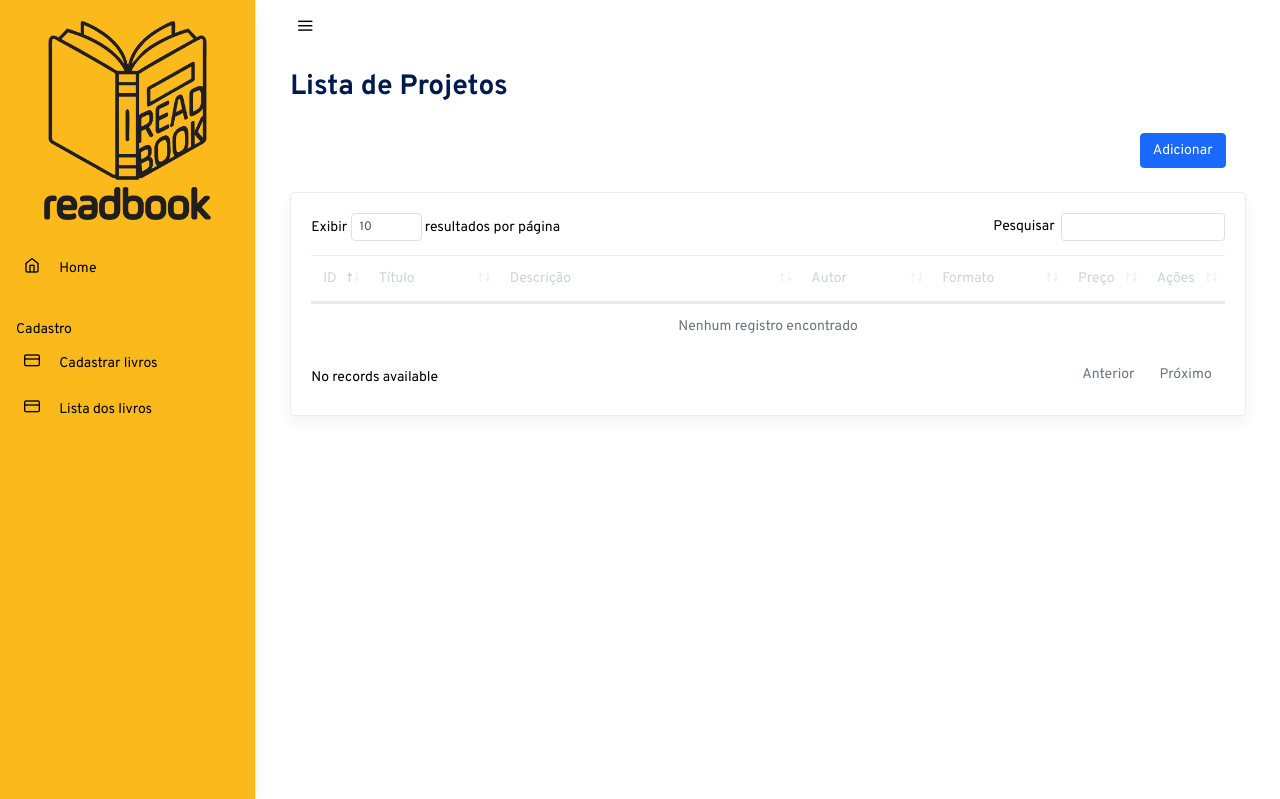
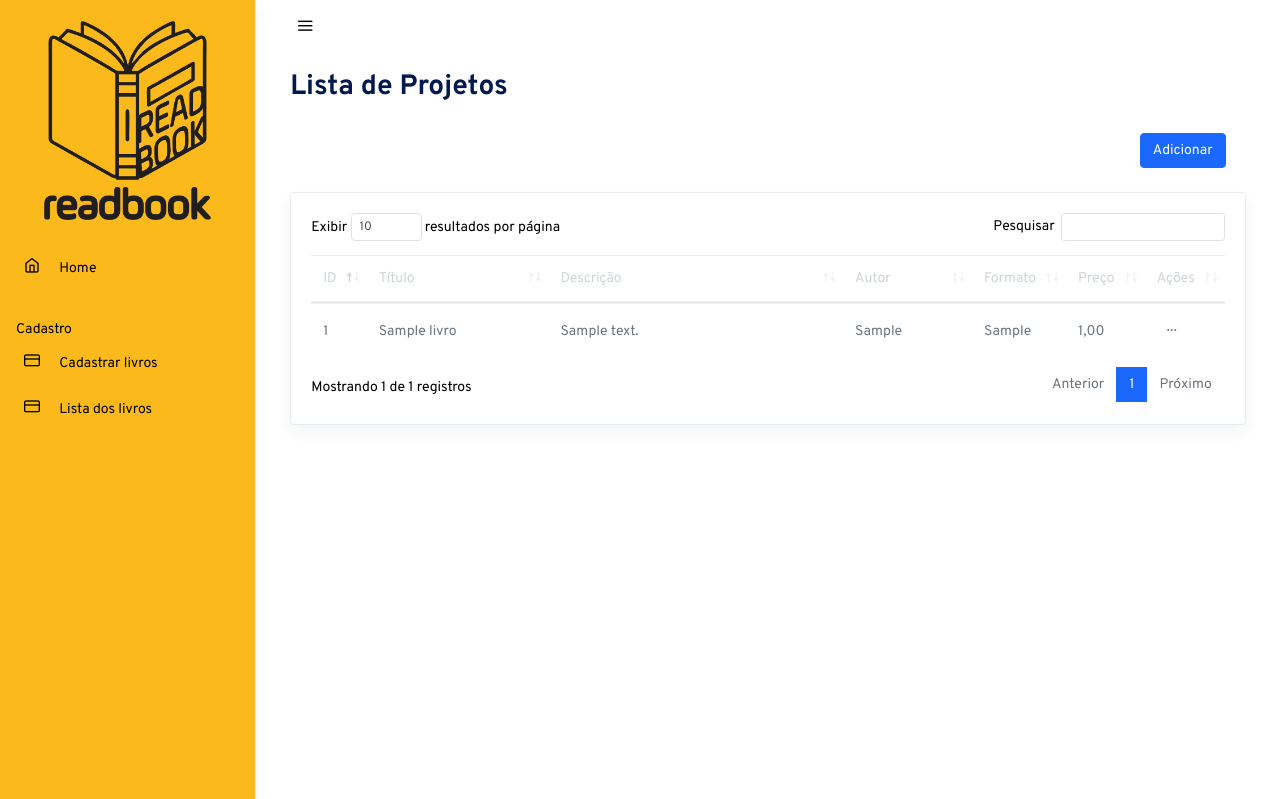
Before and after one commit to JeffersonGuedes/Plataforma_web, a Django app: page /auth/livros/ in a window 1280 px wide. Shown: the top 799 px of the page. Run offline with Django 5.2, Linux system fonts and the light colour scheme; a user stored in the database is signed in; tables that the repository leaves empty hold one stand-in row (values such as "Sample post"); some libraries are stand-ins or nearby versions; some web fonts are replaced.

Commit message:
Foi finalizado o Crud vinculado com o a conta do usuário onde cada usuário tem sua biblioteca de livros

```diff
--- a/home/models.py
+++ b/home/models.py
@@ -1,8 +1,6 @@
 from django.db import models
+from django.contrib.auth.models import User
 
-class Usuario(models.Model):
-    nome = models.CharField(max_length=150)
-    senha = models.CharField(max_length=20)
 
 class Livro(models.Model):
     titulo = models.CharField(max_length=255)
@@ -17,7 +15,7 @@ class Livro(models.Model):
     formato = models.CharField(max_length=50, blank=True, null=True)
     preco = models.DecimalField(max_digits=10, decimal_places=2, blank=True, null=True)
     data_adicao = models.DateTimeField(auto_now_add=True)
-    usuario = models.ForeignKey(Usuario, on_delete=models.CASCADE, related_name='livros')
+    user = models.ForeignKey(User, on_delete=models.CASCADE, related_name='livros', default=1)
 
     def __str__(self):
-        return self.titulo
+        return f"Form {self.id} for {self.user.username}"
--- a/home/templates/base.html
+++ b/home/templates/base.html
@@ -32,13 +32,13 @@
 
         <nav class="vertnav navbar navbar-light " >
           <div class="w-100 mb-4 d-flex justify-content-center">
-            <a class="navbar-brand mx-auto mt-2 flex-fill text-center " href="/home/">
+            <a class="navbar-brand mx-auto mt-2 flex-fill text-center " href="/auth/home/">
               <img src="{% static 'assets/favicon/LOGOg.png' %}" class=" card-img-top w-75" alt="logo readbook" >
             </a>
           </div>
           <ul class="navbar-nav flex-fill w-100 mb-2">
             <li class="nav-item dropdown">
-              <a class="nav-link" href="/home/">
+              <a class="nav-link" href="/auth/home/">
                 <i class="fe fe-home fe-16"></i>
                 <span class="ml-3 item-text">Home</span><span class="sr-only"></span>
               </a>
@@ -49,7 +49,7 @@
           </p>
           <ul class="navbar-nav flex-fill w-100 mb-2">
             <li class="nav-item dropdown">
-              <a class="nav-link" href="/home/livro/create/ ">
+              <a class="nav-link" href="/auth/livro/create/ ">
                 <i class="fe fe-credit-card fe-16"></i>
                 <span class="ml-3 item-text">Cadastrar livros</span>
               </a>
@@ -57,7 +57,7 @@
           </ul>
           <ul class="navbar-nav flex-fill w-100 mb-2">
             <li class="nav-item dropdown">
-              <a class="nav-link" href="/home/livros/">
+              <a class="nav-link" href="/auth/livros/">
                 <i class="fe fe-credit-card fe-16"></i>
                 <span class="ml-3 item-text">Lista dos livros</span>
               </a>
--- a/home/templates/livro_list.html
+++ b/home/templates/livro_list.html
@@ -7,7 +7,7 @@
               <div class="col-md-12 p-0 m-0">
                 <div class="col m-0 p-0" style="text-align: right;" >
                   <div class="card-body">
-                    <a href='./solicitacao_projeto'><button type="submit" class="btn btn-primary"> Adicionar</button></a>
+                    <a href='/auth/livro/create/'><button type="submit" class="btn btn-primary"> Adicionar</button></a>
                   </div>
                 </div>
               </div>
@@ -21,10 +21,10 @@
                         <thead>
                           <tr>
                             <th class="col-0">ID</th>
-                            <th class="col-2">Título</th>
+                            <th class="col-3">Título</th>
                             <th class="col-5">Descrição</th>
                             <th class="col-2">Autor</th>
-                            <th class="col-2">Formato</th>
+                            <th class="col-1">Formato</th>
                             <th class="col-1">Preço</th>
                             <th class="col-0">Ações</th>
                           </tr>
@@ -42,8 +42,8 @@
                                 <span class="text-muted sr-only">Ações</span>
                               </button>
                               <div class="dropdown-menu dropdown-menu-right">
-                                <a class="dropdown-item" href="#">Editar</a>
-                                <a class="dropdown-item" href="#">Remover</a>
+                                <a class="dropdown-item" href="{% url 'editar' livro.id %}">Editar</a>
+                                <a class="dropdown-item" href="{% url 'delete' livro.id %}">Remover</a>
                               </div>
                             </td>
                           </tr>
--- a/home/views.py
+++ b/home/views.py
@@ -48,15 +48,21 @@ def base(request):
 
 @login_required(login_url="/auth/login/")
 def livro_list(request):
-    return render(request, 'livro_list.html')
+    livro = Livro.objects.all()
+    return render(
+        request,
+        "livro_list.html",
+        {"livros": livro},
+    )
 
 @login_required(login_url="/auth/login/")
 def livro_create(request):
     return render(request, 'livro_form.html')
 
 @login_required(login_url="/auth/login/")
-def salvar_livro(request, id):
+def salvar_livro(request):
     if request.method == "POST":
+        user = request.user
         titulo = request.POST.get("nome")
         if titulo == "":
             return render(request, "page_404.html")
@@ -74,6 +80,7 @@ def salvar_livro(request, id):
         descricao = request.POST.get("descricao")
 
         Livro.objects.create(
+            user=user,
             titulo=titulo,
             autor=nome_autor,
             data_publicacao=data_publicacao,
@@ -92,15 +99,69 @@ def salvar_livro(request, id):
 @login_required(login_url="/auth/login/")
 def editar_livro(request, id):
     livros = Livro.objects.get(id=id)
-    return render(request, "editar_equipe.html", {"livros": livros})
+    return render(request, "editar_livro.html", {"livros": livros})
 
 @login_required(login_url="/auth/login/")
 def update_livro(request, id):
-    nome = request.POST.get("nome")
-    equipes = Livro.objects.get(id=id)
-    equipes.nome = nome
-    equipes.save()
-    return redirect(livro_list)
+    if request.method == "POST":
+        livro = Livro.objects.get(id=id)
+        titulo = request.POST.get("nome")
+        if titulo == "":
+            return render(request, "page_404.html")
+        nome_autor = request.POST.get("nome_autor")
+        if nome_autor == "":
+            nome_autor = livro.autor
+        data_publicacao = request.POST.get("data_publicacao")
+        if data_publicacao == "":
+            data_publicacao = livro.data_publicacao
+        editora = request.POST.get("editora")
+        if editora == "":
+            editora = livro.editora
+        num_pag = request.POST.get("num_pag")
+        if num_pag == "":
+            num_pag = livro.numero_paginas
+        genero = request.POST.get("genero")
+        if genero == "":
+            genero = livro.genero
+        idioma = request.POST.get("idioma")
+        if idioma == "":
+            idioma = livro.idioma
+        formato = request.POST.get("formato")
+        if formato == "":
+            formato = livro.formato
+        preco = request.POST.get("preco")
+        if preco == "":
+            preco = livro.preco
+        capa = request.POST.get("capa")
+        if capa == "":
+            capa = livro.capa
+        descricao = request.POST.get("descricao")
+        if descricao == "":
+            descricao = livro.descricao
+
+        livro.titulo = titulo
+        livro.save()
+        livro.autor = nome_autor
+        livro.save()
+        livro.data_publicacao = data_publicacao
+        livro.save()
+        livro.editora = editora
+        livro.save()
+        livro.numero_paginas = num_pag
+        livro.save()
+        livro.genero = genero
+        livro.save()
+        livro.idioma = idioma
+        livro.save()
+        livro.descricao = descricao
+        livro.save()
+        livro.capa = capa
+        livro.save()
+        livro.formato = formato
+        livro.save()
+        livro.preco = preco
+        livro.save()
+        return redirect(livro_list)
 
 @login_required(login_url="/auth/login/")
 def delete_livro(request, id):
```
Also changed, not shown: home/templates/editar_livro.html (+76 -14 lines), home/templates/page_404.html (+18 -28 lines), home/migrations/0003_remove_livro_usuario_livro_user_delete_usuario.py (added).
